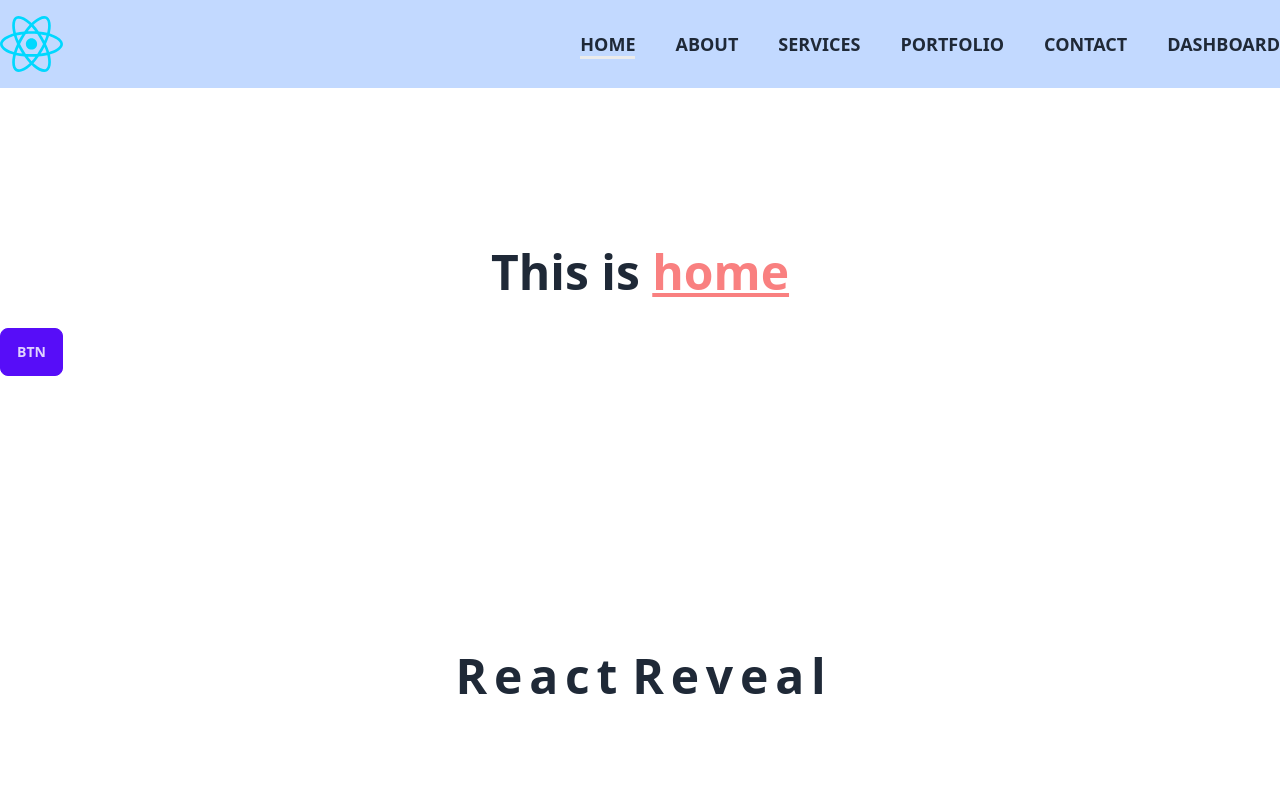
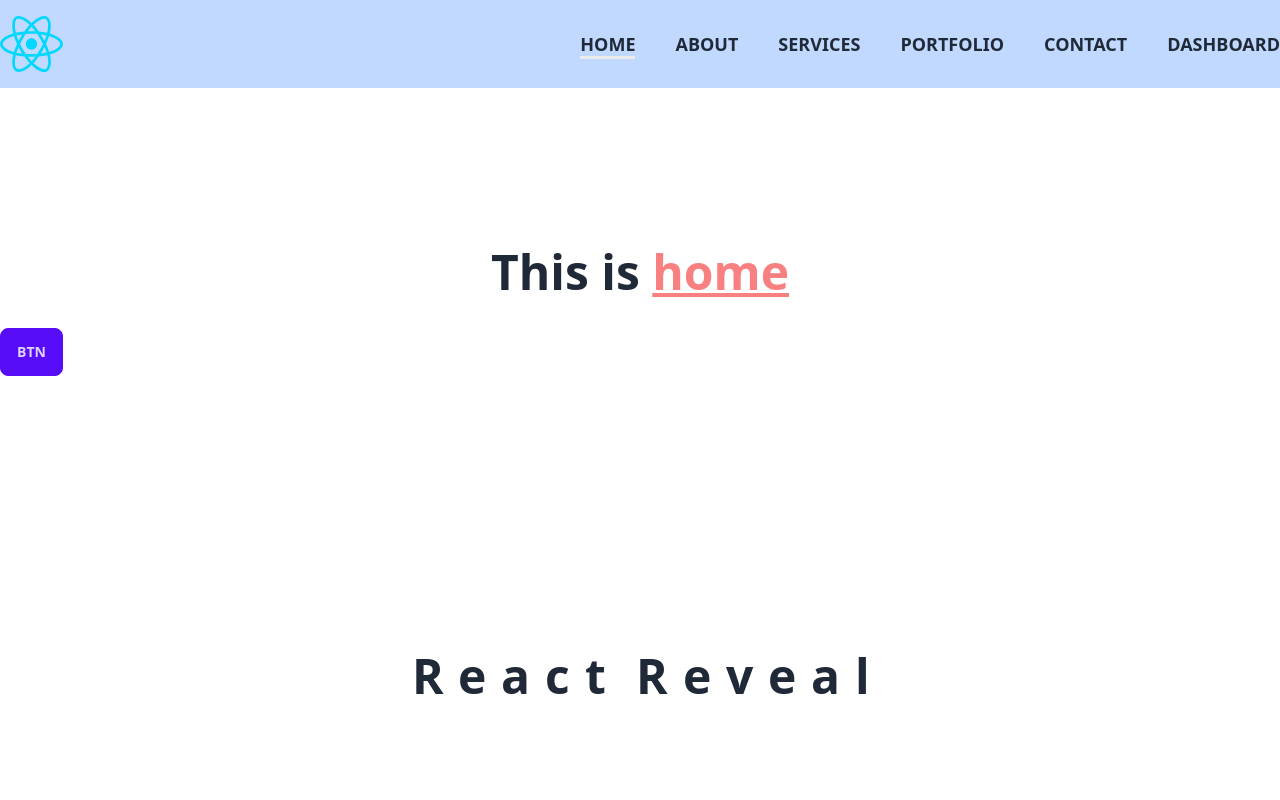
Before and after one commit to SiamIslamSagor/react-responsive-nav, a React (Vite) app: page / in a window 1280 px wide. Shown: the top 800 px of the page. Built offline with nearby package versions, Linux system fonts and the light colour scheme.

Commit message:
added hover bounce animation in title

```diff
--- a/package.json
+++ b/package.json
@@ -14,6 +14,7 @@
     "@emotion/styled": "^11.11.0",
     "@mui/material": "^5.14.18",
     "@react-spring/web": "^9.7.3",
+    "animate.css": "^4.1.1",
     "aos": "^2.3.4",
     "flowbite-react": "^0.6.4",
     "localforage": "^1.10.0",
--- a/src/coponents/ReactAnimCom/ReactAnimCom.jsx
+++ b/src/coponents/ReactAnimCom/ReactAnimCom.jsx
@@ -1,16 +1,34 @@
 // import { Bounce } from "react-reveal";
 
 import {
-  Bounce,
-  Fade,
-  Flip,
-  Hinge,
-  JackInTheBox,
-  Roll,
-  Rotate,
-  Slide,
-  Zoom,
+  AttentionSeeker,
+  // import {
+  //   AttentionSeeker,
+  //   Bounce,
+  //   Fade,
+  //   Flip,
+  //   Hinge,
+  //   JackInTheBox,
+  //   Roll,
+  //   Rotate,
+  //   Slide,
+  //   Zoom,
 } from "react-awesome-reveal";
+import "animate.css";
+
+// "bounce";
+// "flash";
+// "headShake";
+// "heartBeat";
+// "jello";
+// "pulse";
+// "rubberBand";
+// "shake";
+// "shakeX";
+// "shakeY";
+// "swing";
+// "tada";
+// "wobble";
 
 const ReactAnimCom = () => {
   //   const data = ["React Reveal"];
@@ -65,26 +83,83 @@ const ReactAnimCom = () => {
   //   console.log(mainData);
   //   const handleEnter = () => {};
   //   const handleLeave = () => {};
+
+  const handleMouseEnter = hoverChr => {
+    let elem = `.${hoverChr}`;
+    let animChr = document.querySelector(elem);
+    if (animChr.classList.length === 5) {
+      console.log("not have");
+      animChr.classList.add("animate__rubberBand");
+    } else {
+      console.log("have");
+      animChr.classList.remove("animate__rubberBand");
+    }
+    console.log(animChr.classList.length);
+  };
+
   return (
     <div>
       <div className="w-[600px] h-[600px] flex items-center justify-center mx-auto ">
         {/* <Bounce direction="ri">
           <h1 className="text-5xl font-medium">React Reveal</h1>
         </Bounce> */}
-        <Fade className=" px-1" cascade damping={0.1} direction="up">
-          <p className="text-5xl font-bold tracking-tight">R</p>
-          <p className="text-5xl font-bold tracking-tight">e</p>
-          <p className="text-5xl font-bold tracking-tight">a</p>
-          <p className="text-5xl font-bold tracking-tight">c</p>
-          <p className="text-5xl font-bold tracking-tight">t</p>
-          <p className="text-5xl font-bold tracking-tight"> </p>
-          <p className="text-5xl font-bold tracking-tight">R</p>
-          <p className="text-5xl font-bold tracking-tight">e</p>
-          <p className="text-5xl font-bold tracking-tight">v</p>
-          <p className="text-5xl font-bold tracking-tight">e</p>
-          <p className="text-5xl font-bold tracking-tight">a</p>
-          <p className="text-5xl font-bold tracking-tight">l</p>
-        </Fade>
+        <div
+          // className="animate__rubberBand px-1"
+          className="flex gap-4 px-2"
+          // cascade
+          // damping={0.1}
+          // direction="left"
+          // bounce
+          // flash
+          // headShake
+          // heartBeat
+          // jello
+          // pulse
+          // rubberBand
+          // shake
+          // shakeX
+          // shakeY
+          // swing
+          // tada
+          // wobble
+        >
+          <AttentionSeeker className="text-5xl font-bold tracking-tight anim-chr1 ">
+            <p onMouseEnter={() => handleMouseEnter("anim-chr1")}>R</p>
+          </AttentionSeeker>
+          <AttentionSeeker className="text-5xl font-bold tracking-tight anim-chr2">
+            <p onMouseEnter={() => handleMouseEnter("anim-chr2")}>e</p>
+          </AttentionSeeker>
+          <AttentionSeeker className="text-5xl font-bold tracking-tight anim-chr3">
+            <p onMouseEnter={() => handleMouseEnter("anim-chr3")}>a</p>
+          </AttentionSeeker>
+          <AttentionSeeker className="text-5xl font-bold tracking-tight anim-chr4">
+            <p onMouseEnter={() => handleMouseEnter("anim-chr4")}>c</p>
+          </AttentionSeeker>
+          <AttentionSeeker className="text-5xl font-bold tracking-tight anim-chr5">
+            <p onMouseEnter={() => handleMouseEnter("anim-chr5")}>t</p>
+          </AttentionSeeker>
+          <AttentionSeeker className="text-5xl font-bold tracking-tight anim-chr6">
+            <p onMouseEnter={() => handleMouseEnter("anim-chr6")}></p>
+          </AttentionSeeker>
+          <AttentionSeeker className="text-5xl font-bold tracking-tight anim-chr7">
+            <p onMouseEnter={() => handleMouseEnter("anim-chr7")}>R</p>
+          </AttentionSeeker>
+          <AttentionSeeker className="text-5xl  font-bold tracking-tight anim-chr8">
+            <p onMouseEnter={() => handleMouseEnter("anim-chr8")}>e</p>
+          </AttentionSeeker>
+          <AttentionSeeker className="text-5xl font-bold tracking-tight anim-chr9">
+            <p onMouseEnter={() => handleMouseEnter("anim-chr9")}>v</p>
+          </AttentionSeeker>
+          <AttentionSeeker className="text-5xl font-bold tracking-tight anim-chr10">
+            <p onMouseEnter={() => handleMouseEnter("anim-chr10")}>e</p>
+          </AttentionSeeker>
+          <AttentionSeeker className="text-5xl font-bold tracking-tight anim-chr11">
+            <p onMouseEnter={() => handleMouseEnter("anim-chr11")}>a</p>
+          </AttentionSeeker>
+          <AttentionSeeker className="text-5xl font-bold tracking-tight anim-chr12">
+            <p onMouseEnter={() => handleMouseEnter("anim-chr12")}>l</p>
+          </AttentionSeeker>
+        </div>
       </div>
       <button className="btn btn-success my-5" type="button">
         Message
```
Also changed, not shown: 1 other file (tests, documents, lock files or other folders).
